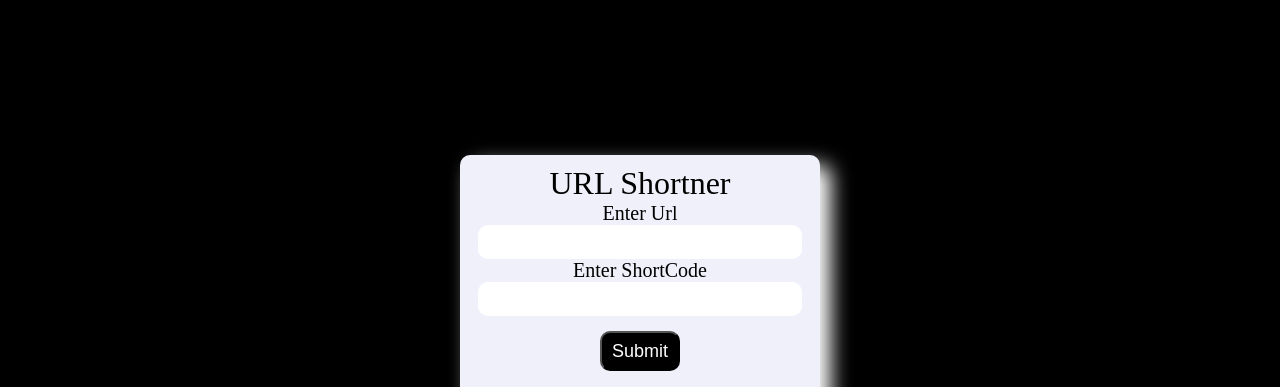
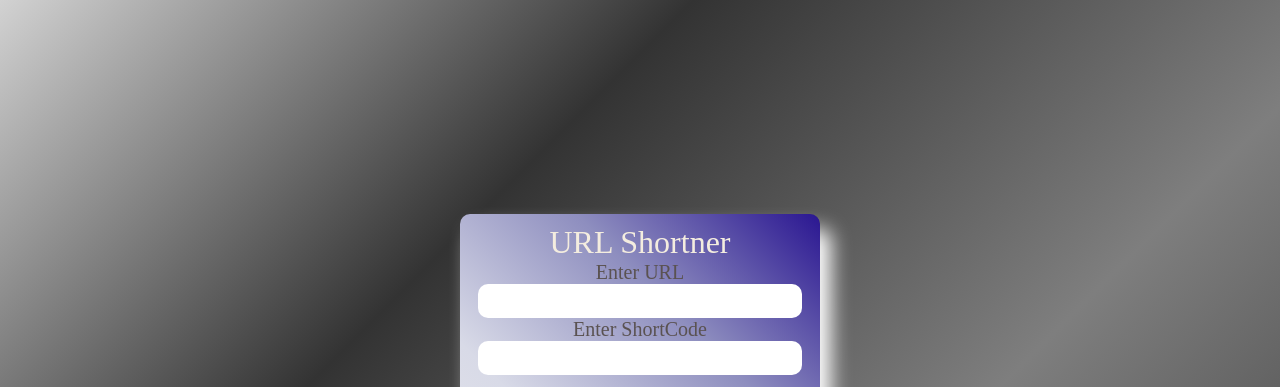
Before and after one commit to kishorr2505/URL-SHORTENER, a website: page public/index.html in a window 1280 px wide. Shown: the top 387 px of the page. Drawn offline with Linux system fonts and the light colour scheme; no server answers.

Commit message:
Final changes in style

```diff
--- a/DATA_FILE/links.json
+++ b/DATA_FILE/links.json
@@ -1 +1 @@
-{"InstagramReel":"https://www.instagram.com/p/Cy8wlCisK01b8ShlCDREQlZsWgmn4srAEsrk-M0/?igsh=NDd4Zmp0emwzMm01","Application":"https://mail.google.com/mail/u/1/?tab=rm&ogbl#sent/FFNDWMQRZDRnrxWVprZlNLWhGKQVJRpq"}
+{"LInkedin":"https://www.linkedin.com/feed/update/urn:li:activity:7062299554898714624/?utm_source=share&utm_medium=member_desktop"}
--- a/public/index.css
+++ b/public/index.css
@@ -4,51 +4,39 @@ body{
     display: grid;
     justify-content: space-around;
     align-items: center;
-    height: 80vh;
+    height: 100vh;
     background-color: rgb(0, 0, 0);
 
 
 }
+.animated-bg {
+  position: relative;
+  background: white;
+  overflow: hidden;
+  /* height: 00vh; */
+  background: linear-gradient(-45deg, #3a3a3a, #7e7e7e, #333333, #d2d2d2);
+}
+
+
 
 #url-shortened{
     border-radius: 10px;
     display: flex;
     flex-direction: column;
+    justify-content: flex-start;
     min-width: 20rem;
-    /* width: 100%; */
+    min-height: 22rem;
     max-width: 35rem;
     align-items: center;
     font-size: 20px;
-    background-color:rgb(240, 240, 250);
-    box-shadow: 11px 10px 20px white;
+    background: linear-gradient(45deg, #e9e9ec, #d8dae7, #8e8ebf, #2a1691);
+    box-shadow: 11px 15px 20px white;
     padding: 10px 20px;
-    /* margin-top: 2rem; */
 }
 
-
-/* @media (max-width:600px){
-    #url-shortened{
-        width: 50%;
-    }
-
-    input{
-        width: 90%;
-    }
+span{
+    color: #5a5251;
 }
-
-
-@media (max-width:400px){
-    #url-shortened{
-        height: 50vmin;
-        width: 50vmin
-    }
-
-    input{
-        width:90%;
-        height: 5rem;
-    }
-} */
-
 input{
 
     height: 4vmin;
@@ -72,6 +60,7 @@ label{
     display: flex;
     justify-content: center;
     font-size: 2rem;
+    color: rgb(244, 237, 223);
 }
 .submit{
    width: 25%;
@@ -91,10 +80,7 @@ ul{
 
 }
 
-.list{
-    /* margin: 0; */
 
-}
 .list a{
     color: blue;
     font-style: none;
--- a/public/index.html
+++ b/public/index.html
@@ -6,12 +6,12 @@
     <link rel="stylesheet" href="index.css">
     <title>url shortner</title>
 </head>
-<body>
+<body class="animated-bg">
     <form action="" id="url-shortened">
         <label for="url">URL Shortner</label>
-        <span>Enter Url</span>
+        <span>Enter URL</span>
         <input type="text" name="url" >
-        Enter ShortCode
+        <span>Enter ShortCode</span>
         <input type="text" name="shortCode">
         <button class="submit" type="submit">Submit</button>
 
@@ -21,8 +21,15 @@
     </div>
     </form>
 
+    <script>
+        const spotlight = document.querySelector('.spotlight');
 
-    <script>
+        document.addEventListener('mousemove', (e) => {
+        spotlight.style.left = `${e.clientX - 150}px`;
+        spotlight.style.top = `${e.clientY - 150}px`;
+        });
+
+
         const fetchShortURL = async ()=>{
             const response  = await fetch('/links');
             const links = await response.json()
@@ -67,6 +74,7 @@
                 if(response.ok){
                     alert("Successfully submitted");
                     form.reset();
+                    fetchShortURL();
                 }else{
                     const errMsg = await response.text();
                     alert(errMsg);
```
